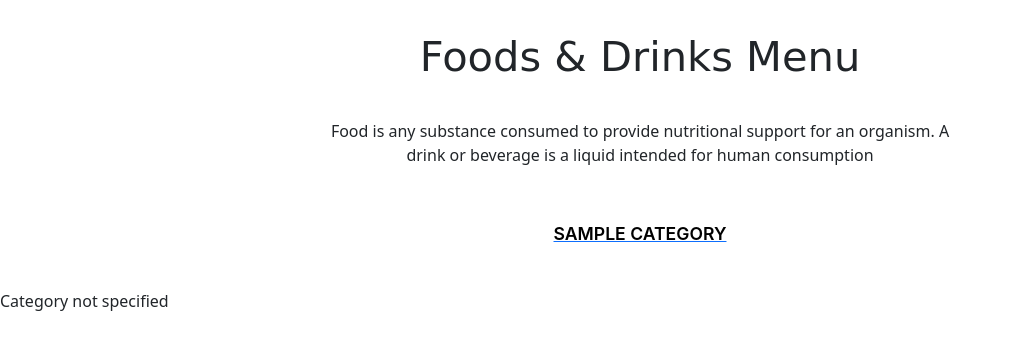
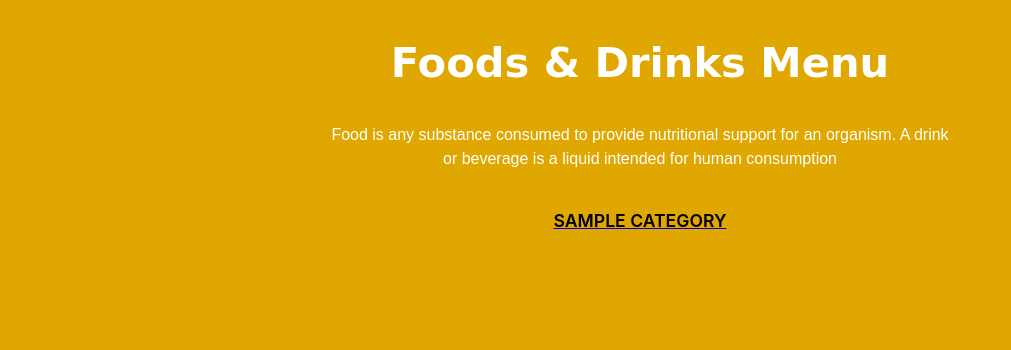
Before and after one commit to chamikalasitharanga/final-project, a PHP site: page /category.php in a window 1280 px wide. Shown: the top 350 px of the page, without its empty margins (0-1011 px from the left). Run offline with PHP 8.4, Linux system fonts and the light colour scheme; tables that the repository leaves empty or names only in its code hold one stand-in row (values such as "Sample post").

Commit message:
color problem solved

```diff
--- a/goid-html/category.php
+++ b/goid-html/category.php
@@ -15,8 +15,6 @@ include_once('../goid-html/functions/userfunctions.php');
   <meta name="viewport" content="width=device-width, initial-scale=1">
   <link rel="stylesheet" href="categorycss.css">
   <!-- fontawesome icon -->
-  <link href="https://cdn.jsdelivr.net/npm/bootstrap@5.3.0/dist/css/bootstrap.min.css" rel="stylesheet" integrity="sha384-9ndCyUaIbzAi2FUVXJi0CjmCapSmO7SnpJef0486qhLnuZ2cdeRhO02iuK6FUUVM" crossorigin="anonymous">
-
   <link rel="stylesheet" href="https://cdnjs.cloudflare.com/ajax/libs/font-awesome/5.15.1/css/all.min.css" integrity="sha512-+4zCK9k+qNFUR5X+cKL9EIR+ZOhtIloNl9GIKS57V1MyNsYpYcUrUeQc9vNfzsWfV28IaLL3i96P9sdNyeRssA==" crossorigin="anonymous" />
 </head>
 
@@ -57,9 +55,14 @@ include_once('../goid-html/functions/userfunctions.php');
       </div>
     </div>
   </section>
+
   <?php
 
-      include 'food.php';
+        if(isset($_GET['category'])){
+
+          include_once 'food.php';
+
+        }
 
   ?>
   <script src="script.js"></script>
--- a/goid-html/categorycss.css
+++ b/goid-html/categorycss.css
@@ -11,7 +11,7 @@
 body{
   line-height: 1.5;
   font-family:  'Poppins', sans-serif;
-  background-color: #dea908;
+  background-color: #dfa700;
   color: #fff;
 }
 .menu{
@@ -58,7 +58,7 @@ img{
   transition: opacity 0.4s ease-out;
 }
 .menu-btn::after{
-  display: grid;
+  display: block;
   height: 2px;
   margin-left: auto;
   margin-right: auto;
@@ -116,6 +116,7 @@ img{
   color: #000;
   margin: 0.6rem 0;
   box-shadow: 0 0 16px -4px rgba(0, 0, 0, 0.75);
+  /*display: ;*/
   animation: fadeIn 2s;
 
 }
--- a/goid-html/index.php
+++ b/goid-html/index.php
@@ -36,7 +36,7 @@
     <header class="header_section">
       <div class="container-fluid">
         <nav class="navbar navbar-expand-lg custom_nav-container">
-          <a class="navbar-brand" href="index.html">
+          <a class="navbar-brand" href="index.php">
             <img src="images/logo.png" alt="" />
             <span>
               Goid
```
